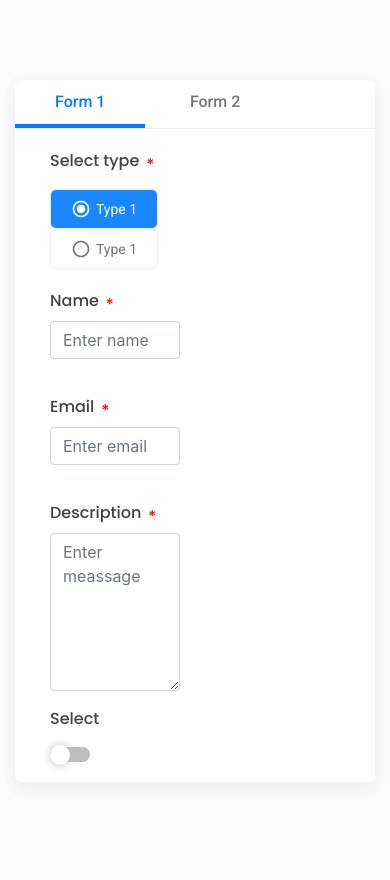
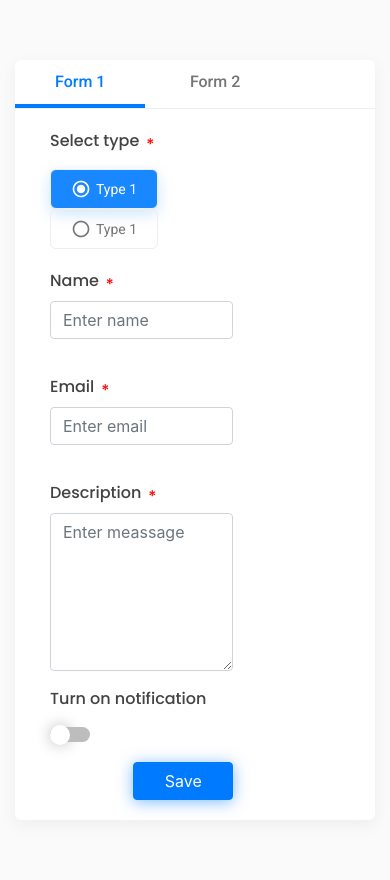
Before and after one commit to amalkhd/simplify360, a PHP site: page /form.html in a window 390 px wide. Before the commit the page ends 767 px from the top, so only its background shows below. Run offline with PHP 8.4, Linux system fonts and the light colour scheme; some libraries are stand-ins or nearby versions.

Commit message:
form done

```diff
--- a/form.html
+++ b/form.html
@@ -21,7 +21,7 @@
     <div class="main">
         <div class="container-fluid">
             <div class="row">
-                <div class="col-12">
+                <div class="col-sm-8 offset-sm-2">
                     <div class="form-card">
                         <ul class="f-tabs" id="myTab">
                             <li>
@@ -56,7 +56,7 @@
                                         </div>
 
                                     </div>
-                                    <div class="col-6">
+                                    <div class="col-8">
                                         <form>
                                             <div class="form-group">
                                                 <label class="poppins mt-20">
@@ -76,18 +76,53 @@
                                                 </label>
                                                 <textarea type="text" class="form-control" placeholder="Enter meassage" rows="6"></textarea>
                                             </div>
+                                            <p class="f-head poppins">Turn on notification </p>
                                             <div class="toggle">
-                                                <p class="f-head poppins">Select </p>
                                                 <span>
                                                     <span></span>
                                                 </span>
+                                            </div>
+                                            <div class="mt-20 text-right">
+                                                <button class="btn btn-primary blue">Save</button>
                                             </div>
                                         </form>
                                     </div>
                                 </div>
                             </div>
                             <div id="form2" class="f-cont">
-                                form2
+                                <div class="row m-0">
+                                    <div class="col-8">
+                                        <form>
+                                            <div class="form-group">
+                                                <label class="poppins mt-20">
+                                                    <span class="req">Name</span>
+                                                </label>
+                                                <input type="text" class="form-control" placeholder="Enter name">
+                                            </div>
+                                            <div class="form-group">
+                                                <label class="poppins mt-20">
+                                                    <span class="req">Summary</span>
+                                                </label>
+                                                <textarea type="text" class="form-control" placeholder="Enter summary" rows="4"></textarea>
+                                            </div>
+                                            <div class="form-group">
+                                                <label class="poppins mt-20">
+                                                    <span class="req">Description</span>
+                                                </label>
+                                                <textarea type="text" class="form-control" placeholder="Enter message" rows="4"></textarea>
+                                            </div>
+                                            <p class="f-head poppins">Turn on notification </p>
+                                            <div class="toggle">
+                                                <span>
+                                                    <span></span>
+                                                </span>
+                                            </div>
+                                            <div class="mt-20 text-right">
+                                                <button class="btn btn-primary blue">Save</button>
+                                            </div>
+                                        </form>
+                                    </div>
+                                </div>
                             </div>
                         </div>
                     </div>
--- a/js/form.js
+++ b/js/form.js
@@ -6,4 +6,8 @@ $(document).ready(function () {
         $("#myContent > div").not(name).removeClass("active");
         $(name).addClass("active");
     })
+
+    $(".toggle").click(function (ev) {
+        $(this).find("> span").toggleClass("active");
+    })
 });
--- a/less/base/common.less
+++ b/less/base/common.less
@@ -11,7 +11,7 @@ font-family: 'Poppins', sans-serif;
 }
 
 .main{
-height: 100vh;
+min-height: 100vh;
 background: #fafafa;
 }
 
--- a/less/views/form.less
+++ b/less/views/form.less
@@ -1,7 +1,7 @@
 // main: ../page.less
 
 .form-card{
-    margin-top: 80px;
+    margin: 60px 0;
     background-color: white;
     box-shadow: 0 5px 15px #EEEEEE;
     border-radius: 6px;
@@ -77,6 +77,7 @@
         &.checked{
             background-color: fade(@blue, 90%);
             color: white;
+            box-shadow: 0 5px 15px fade(@blue, 20%);
         }
     }
 }
@@ -108,6 +109,16 @@ form{
     font-weight: 500;
         color: @dark-grey;
     }
+    .form-control{
+        &:focus{
+            box-shadow: none;
+            border-color: @blue;
+        }
+    }
+
+    .blue{
+        width: 100px;
+    }
 }
 
 .toggle{
@@ -118,12 +129,25 @@ form{
             background-color: #bdbdbd;
             border-radius: 10px;
             align-items: center;
+            position: relative;
         span{
+        position: absolute;
+        left: 0;
+        transition: all 0.3s ease;
         height: 20px;
         width: 20px;
         border-radius: 50px;
         background-color: white;
-            box-shadow: 0 0px 8px #BDBDBD
+            box-shadow: 0 0px 15px #BDBDBD
+        }
+        &.active{
+        background-color: fade(@blue,20%);
+            span{
+            left: initial;
+            right: 0;
+                background-color: @blue;
+                box-shadow: 0 0px 15px fade(@blue,20%);
+            }
         }
     }
 }
```
Also changed, not shown: less/page.css.
